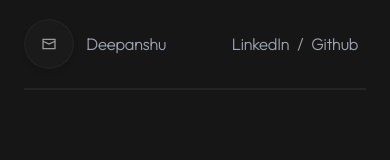
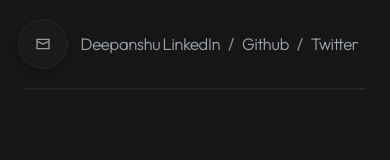
Before and after one commit to DeepanshuTyagi2004/Porfolio, a React (Vite) app: page / in a window 390 px wide. Shown: the top 160 px of the page. Built offline with nearby package versions, Linux system fonts and the light colour scheme.

Commit message:
adding hiding on small screen in navbar

```diff
--- a/src/components/NavBar.jsx
+++ b/src/components/NavBar.jsx
@@ -15,7 +15,7 @@ function NavBar({}) {
               Deepanshu
             </p>
           </div>
-          <div className="flex gap-2 sm:gap-4 px-2 sm:px-6 py-4 items-center justify-center text-gray-400 font-bold text-[16px] font-heading transition-colors">
+          <div className="gap-2 sm:gap-4 px-2 sm:px-6 py-4 items-center justify-center text-gray-400 font-bold text-[16px] font-heading transition-colors flex md:hidden ">
             <a
               className="cursor-pointer hover:text-white "
               href="https://www.linkedin.com/in/deepanshu-tyagi-2765a9211/"
@@ -31,9 +31,34 @@ function NavBar({}) {
             >
               Github
             </a>
-            <p className="hidden sm:block">/</p>
+            <p className="">/</p>
             <a
-              className="cursor-pointer hover:text-white sm:block hidden"
+              className="cursor-pointer hover:text-white"
+              href="https://twitter.com/0xdeepanshu0"
+              target="_blank"
+            >
+              Twitter
+            </a>
+          </div>
+          <div className="gap-2 sm:gap-4 px-2 sm:px-6 py-4 items-center justify-center text-gray-400 font-bold text-[16px] font-heading transition-colors hidden md:flex ">
+            <a
+              className="cursor-pointer hover:text-white "
+              href="https://www.linkedin.com/in/deepanshu-tyagi-2765a9211/"
+              target="_blank"
+            >
+              LinkedIn
+            </a>
+            <p className="">/</p>
+            <a
+              className="cursor-pointer hover:text-white "
+              href="https://github.com/DeepanshuTyagi2004"
+              target="_blank"
+            >
+              Github
+            </a>
+            <p className="">/</p>
+            <a
+              className="cursor-pointer hover:text-white"
               href="https://twitter.com/0xdeepanshu0"
               target="_blank"
             >
```
